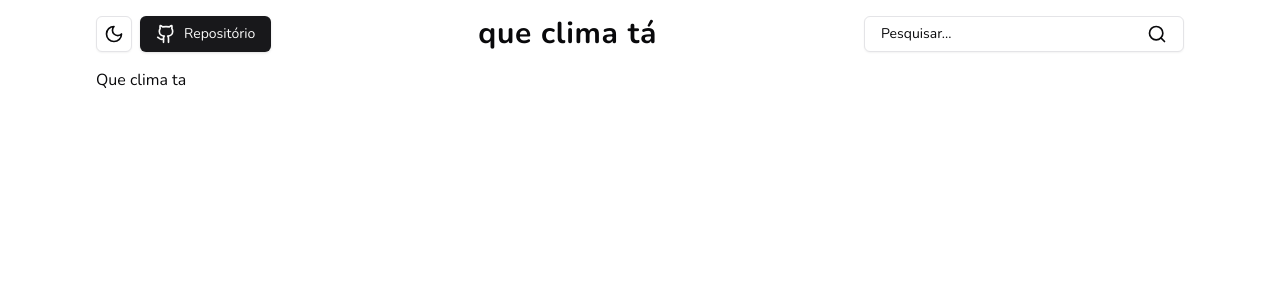
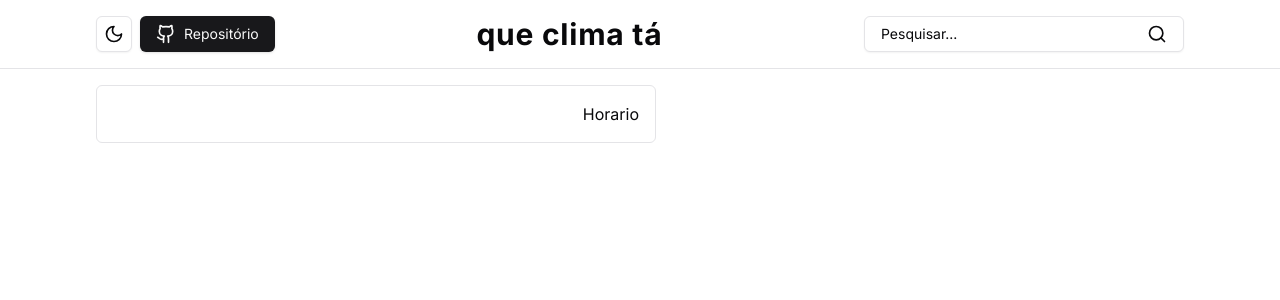
Before and after one commit to victorSilvaGuedes/que-clima-ta, a Next.js app: page / in a window 1280 px wide. Shown: the top 300 px of the page. Built offline with nearby package versions, Linux system fonts and the light colour scheme; no server answers.

Commit message:
feat: components, and context

```diff
--- a/package.json
+++ b/package.json
@@ -11,6 +11,7 @@
   "dependencies": {
     "@radix-ui/react-dialog": "^1.0.5",
     "@radix-ui/react-icons": "^1.3.0",
+    "@radix-ui/react-separator": "^1.0.3",
     "@radix-ui/react-slot": "^1.0.2",
     "class-variance-authority": "^0.7.0",
     "clsx": "^2.1.1",
@@ -21,7 +22,8 @@
     "react": "^18",
     "react-dom": "^18",
     "tailwind-merge": "^2.3.0",
-    "tailwindcss-animate": "^1.0.7"
+    "tailwindcss-animate": "^1.0.7",
+    "zod": "^3.23.8"
   },
   "devDependencies": {
     "@rocketseat/eslint-config": "^2.2.2",
--- a/src/app/(home)/page.tsx
+++ b/src/app/(home)/page.tsx
@@ -1,7 +1,14 @@
+import { Temperature } from '@/components/temperature'
+
 export default function Home() {
   return (
     <main>
-      <h1>Que clima ta</h1>
+      <div className="pb-4 flex flex-col gap-4 md:flex-row">
+        <div className="flex flex-col gap-4 w-full min-w-72 md:w-[35rem]">
+          <Temperature />
+        </div>
+        <div className="flex flex-col"></div>
+      </div>
     </main>
   )
 }
--- /dev/null
+++ b/src/app/api/weather/route.ts
@@ -0,0 +1,21 @@
+import { env } from '@/env'
+import { NextRequest } from 'next/server'
+
+export function GET(request: NextRequest) {
+  try {
+    const apiKey = env.OPENWEATHER_API_KEY
+
+    const { searchParams } = request.nextUrl
+    console.log(searchParams)
+
+    const lat = -20.8713
+    const lon = -48.2993
+
+    const url = `https://api.openweathermap.org/data/2.5/weather?lat=${lat}&lon=${lon}&units=metric&lang=pt_br&appid=${apiKey}`
+
+    return fetch(url)
+  } catch (error) {
+    console.error('Erro ao buscar as informações', error)
+    return new Response('Erro ao buscar as informações', { status: 500 })
+  }
+}
--- a/src/app/layout.tsx
+++ b/src/app/layout.tsx
@@ -1,14 +1,16 @@
 import type { Metadata } from 'next'
-import { Nunito } from 'next/font/google'
+import { Inter } from 'next/font/google'
 import './globals.css'
 import { Header } from '@/components/header'
 import { ThemeProvider } from '@/provider/theme-provider'
+import { GlobalContextProvider } from '@/context/global-context'
+import { Separator } from '@/components/ui/separator'
 
-const nunito = Nunito({
+const inter = Inter({
   subsets: ['latin'],
   display: 'swap',
-  variable: '--font-nunito',
-  weight: ['200', '300', '400', '700', '900'],
+  variable: '--font-inter',
+  weight: ['100', '300', '400', '700', '900'],
 })
 
 export const metadata: Metadata = {
@@ -22,8 +24,9 @@ export default function RootLayout({
   children: React.ReactNode
 }>) {
   return (
-    <html lang="en" className={nunito.variable}>
-      <body className="font-nunito antialiased mx-4 lg:mx-8 xl:mx-24 2xl:mx-64">
+    <html lang="en" className={inter.variable}>
+      <body className="font-inter antialiased mx-4 lg:mx-8 xl:mx-24 2xl:mx-64">
+        <GlobalContextProvider>
           <ThemeProvider
             attribute="class"
             defaultTheme="system"
@@ -31,8 +34,12 @@ export default function RootLayout({
             disableTransitionOnChange
           >
             <Header />
+            <div className="-mx-4 lg:-mx-8 xl:-mx-24 2xl:-mx-64">
+              <Separator className="mb-4" />
+            </div>
             {children}
           </ThemeProvider>
+        </GlobalContextProvider>
       </body>
     </html>
   )
--- /dev/null
+++ b/src/components/box/index.tsx
@@ -0,0 +1,12 @@
+import { cn } from '@/lib/utils'
+
+interface BoxProps {
+  children: React.ReactNode
+  className?: string
+}
+
+export function Box({ children, className }: BoxProps) {
+  return (
+    <div className={cn('border p-4 rounded-md', className)}>{children}</div>
+  )
+}
--- a/src/components/header/index.tsx
+++ b/src/components/header/index.tsx
@@ -6,7 +6,7 @@ import { Command, CommandGroup, CommandInput } from '../ui/command'
 
 export function Header() {
   return (
-    <header className="flex w-full py-4 items-center justify-between gap-2">
+    <header className="flex w-full py-4 items-center justify-between gap-2 flex-col md:flex-row">
       <div className="flex gap-2 items-center">
         <ToggleThemeButton />
 
--- /dev/null
+++ b/src/components/temperature/index.tsx
@@ -0,0 +1,21 @@
+'use client'
+
+import { useGlobalContext } from '@/context/global-context'
+import { Box } from '../box'
+
+export function Temperature() {
+  const { forecast } = useGlobalContext()
+
+  return (
+    <div>
+      <Box>
+        <div className="flex items-center justify-between">
+          <div>
+            <p>{forecast.name}</p>
+          </div>
+          <p>Horario</p>
+        </div>
+      </Box>
+    </div>
+  )
+}
--- a/src/components/ui/input.tsx
+++ /dev/null
@@ -1,25 +0,0 @@
-import * as React from 'react'
-
-import { cn } from '@/lib/utils'
-
-export interface InputProps
-  extends React.InputHTMLAttributes<HTMLInputElement> {}
-
-const Input = React.forwardRef<HTMLInputElement, InputProps>(
-  ({ className, type, ...props }, ref) => {
-    return (
-      <input
-        type={type}
-        className={cn(
-          'flex h-9 w-full rounded-md border border-input bg-transparent px-3 py-1 text-sm shadow-sm transition-colors file:border-0 file:bg-transparent file:text-sm file:font-medium placeholder:text-muted-foreground focus-visible:outline-none focus-visible:ring-1 focus-visible:ring-ring disabled:cursor-not-allowed disabled:opacity-50',
-          className,
-        )}
-        ref={ref}
-        {...props}
-      />
-    )
-  },
-)
-Input.displayName = 'Input'
-
-export { Input }
--- /dev/null
+++ b/src/components/ui/separator.tsx
@@ -0,0 +1,31 @@
+'use client'
+
+import * as React from 'react'
+import * as SeparatorPrimitive from '@radix-ui/react-separator'
+
+import { cn } from '@/lib/utils'
+
+const Separator = React.forwardRef<
+  React.ElementRef<typeof SeparatorPrimitive.Root>,
+  React.ComponentPropsWithoutRef<typeof SeparatorPrimitive.Root>
+>(
+  (
+    { className, orientation = 'horizontal', decorative = true, ...props },
+    ref,
+  ) => (
+    <SeparatorPrimitive.Root
+      ref={ref}
+      decorative={decorative}
+      orientation={orientation}
+      className={cn(
+        'shrink-0 bg-border',
+        orientation === 'horizontal' ? 'h-[1px] w-full' : 'h-full w-[1px]',
+        className,
+      )}
+      {...props}
+    />
+  ),
+)
+Separator.displayName = SeparatorPrimitive.Root.displayName
+
+export { Separator }
--- /dev/null
+++ b/src/context/global-context.tsx
@@ -0,0 +1,54 @@
+'use client'
+import {
+  ReactNode,
+  createContext,
+  useContext,
+  useEffect,
+  useState,
+} from 'react'
+
+interface ForecastType {
+  main: { temp: number; temp_min: number; temp_max: number; feels_like: number }
+  timezone: number
+  name: string
+  weather: [{ main: string; description: string }]
+}
+
+interface GlobalContextType {
+  forecast: ForecastType
+}
+
+const GlobalContext = createContext({} as GlobalContextType)
+
+export function GlobalContextProvider({ children }: { children: ReactNode }) {
+  const [forecast, setForecast] = useState<ForecastType>({
+    main: { temp: 0, temp_min: 0, temp_max: 0, feels_like: 0 },
+    timezone: 0,
+    name: '',
+    weather: [{ main: '', description: '' }],
+  })
+
+  async function fetchForecast() {
+    try {
+      const response = await fetch('api/weather')
+      const data = await response.json()
+      console.log(data)
+
+      setForecast(data)
+    } catch (error) {
+      console.error('Erro ao buscar as informações', error)
+    }
+  }
+
+  useEffect(() => {
+    fetchForecast()
+  }, [])
+
+  return (
+    <GlobalContext.Provider value={{ forecast }}>
+      {children}
+    </GlobalContext.Provider>
+  )
+}
+
+export const useGlobalContext = () => useContext(GlobalContext)
--- /dev/null
+++ b/src/env.ts
@@ -0,0 +1,18 @@
+import { z } from 'zod'
+
+const envSchema = z.object({
+  OPENWEATHER_API_KEY: z.string(),
+})
+
+const parsedEnv = envSchema.safeParse(process.env)
+
+if (!parsedEnv.success) {
+  console.error(
+    'Invalid environment variables',
+    parsedEnv.error.flatten().fieldErrors,
+  )
+
+  throw new Error('Invalid environment variables.')
+}
+
+export const env = parsedEnv.data
--- a/tailwind.config.ts
+++ b/tailwind.config.ts
@@ -19,7 +19,7 @@ const config = {
     },
     extend: {
       fontFamily: {
-        nunito: 'var(--font-nunito)',
+        inter: 'var(--font-inter)',
       },
       colors: {
         border: 'hsl(var(--border))',
```
Also changed, not shown: 2 other files (tests, documents, lock files or other folders). Lines whose indentation alone changed are shown as unchanged.
